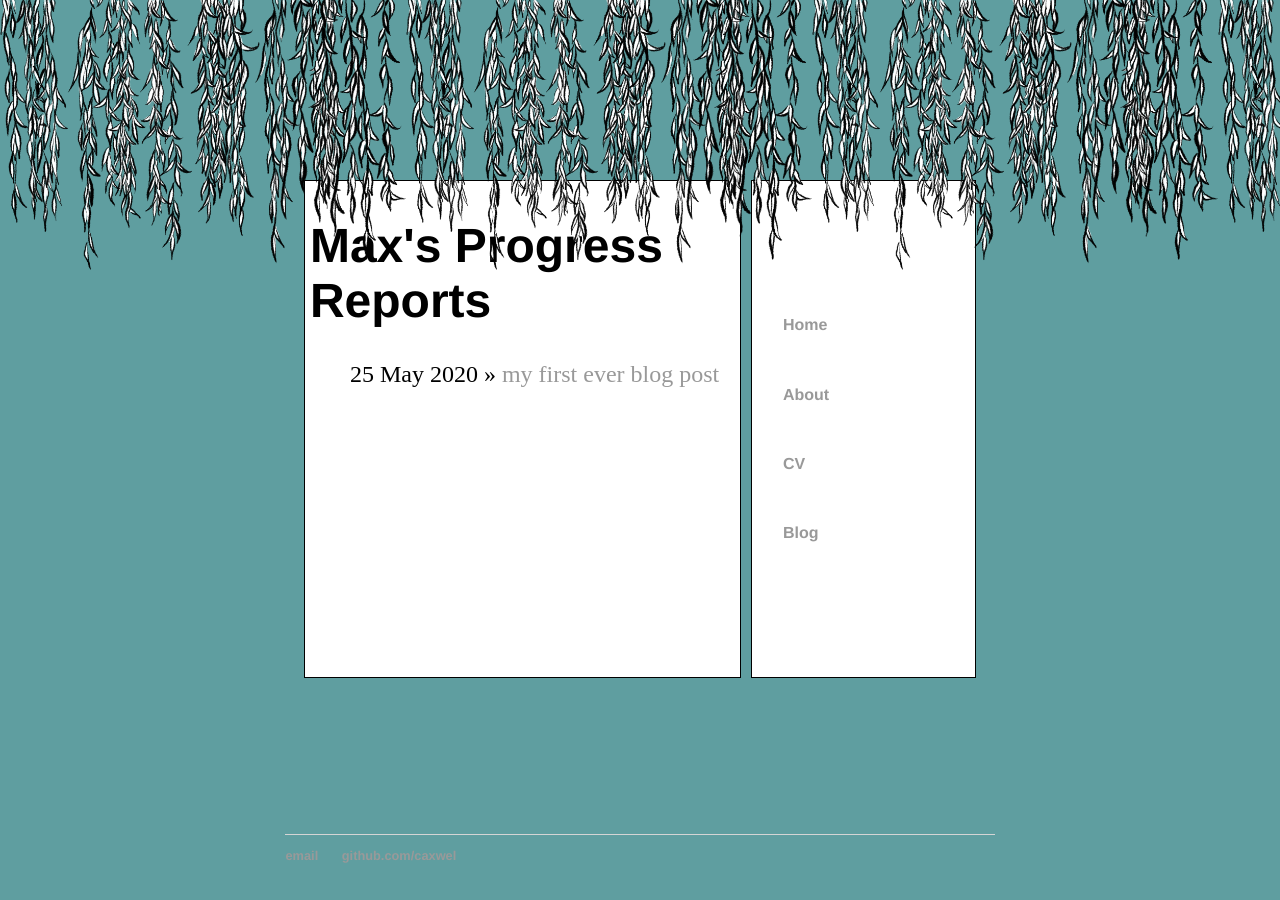
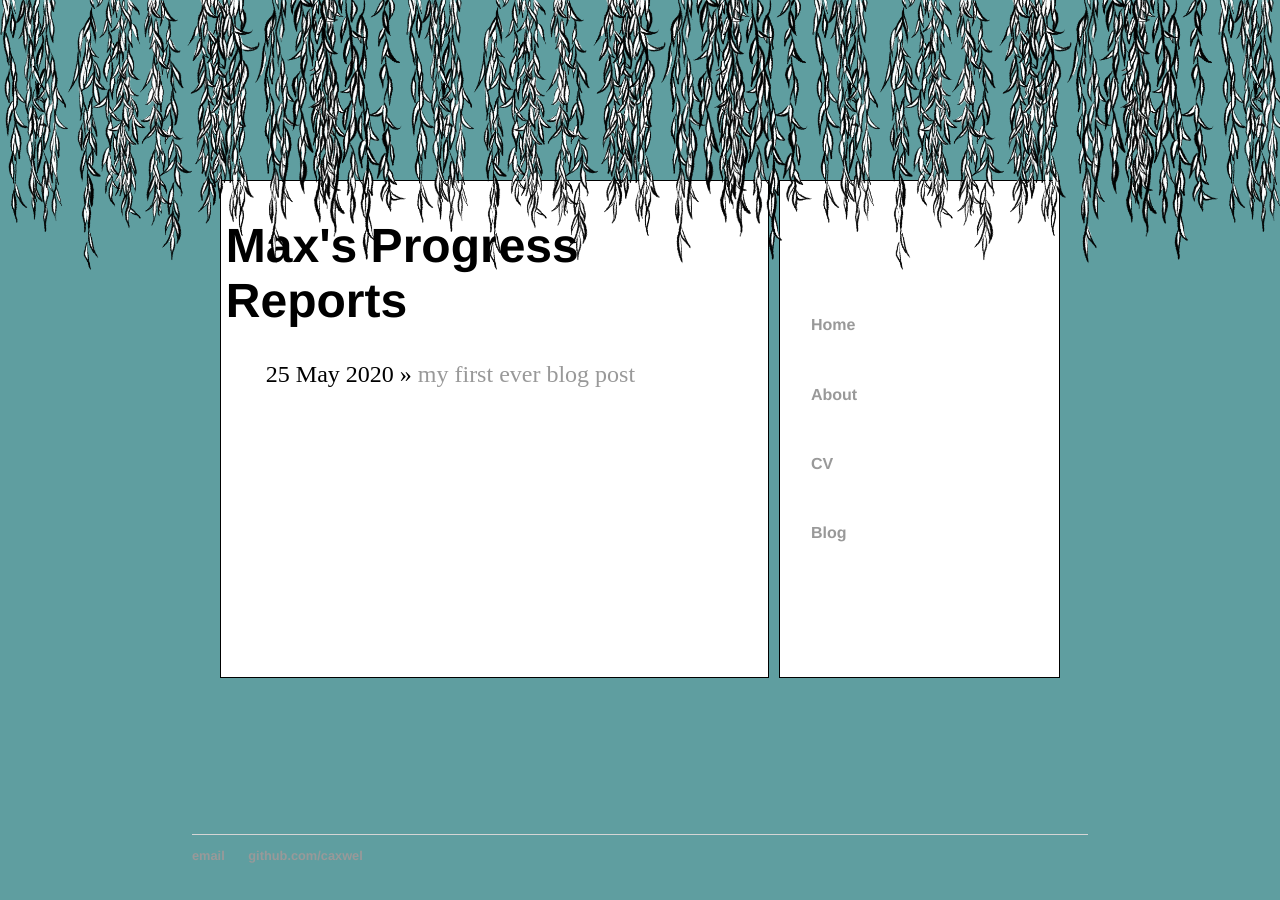
Before and after one commit to caxwel/caxwel.github.io, a Jekyll site: the page built from blog/index.html, in a window 1280 px wide. Built offline with Jekyll 4.4.1, drawn with Linux system fonts in a browser that asks for light colours.

Commit message:
overflow and div sizes fixed

```diff
--- a/css/main.css
+++ b/css/main.css
@@ -60,6 +60,7 @@
     flex-direction: column;
     justify-content: center;
     height: 100%;
+    width: 100%;
 }
 
 .main {
@@ -77,6 +78,7 @@
     padding: 5px;
     margin: 5px;
     background-color: #fff;
+    overflow-y: scroll;
 }
 
 .navbar {
```
